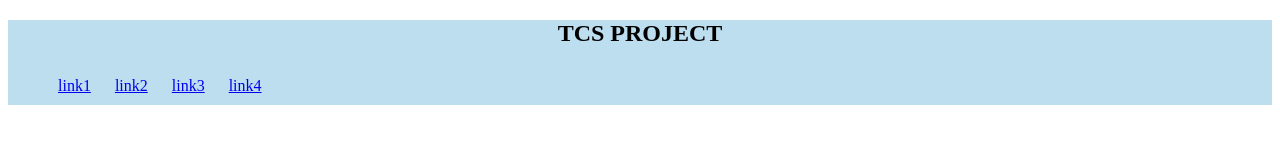
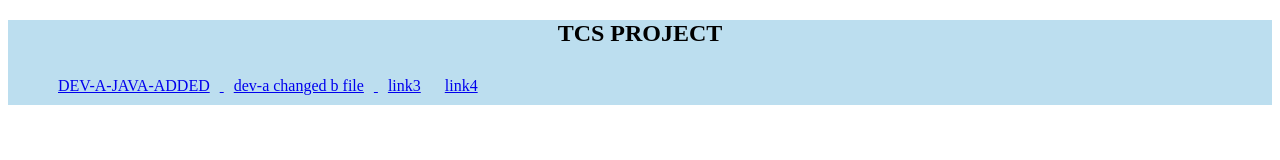
Before and after one commit to tcs-demo-org/git-first-project, a plain HTML site: page index.html in a window 1280 px wide. Drawn offline with Linux system fonts and the light colour scheme.

Commit message:
index.html

```diff
--- a/index.html
+++ b/index.html
@@ -10,8 +10,8 @@
 	<nav style="background-color:#bcdeef;">
 		<h1 style="text-align: center;">TCS PROJECT </h1>
 		<ul>
-			<li><a href="#">link1</a></li>
-			<li><a href="#">link2</a></li>
+			<li><a href="#">DEV-A-JAVA-ADDED</li>
+			<li><a href="#">dev-a changed b file</li>
 			<li><a href="#">link3</a></li>
 			<li><a href="#">link4</a></li>
 		</ul>
```
